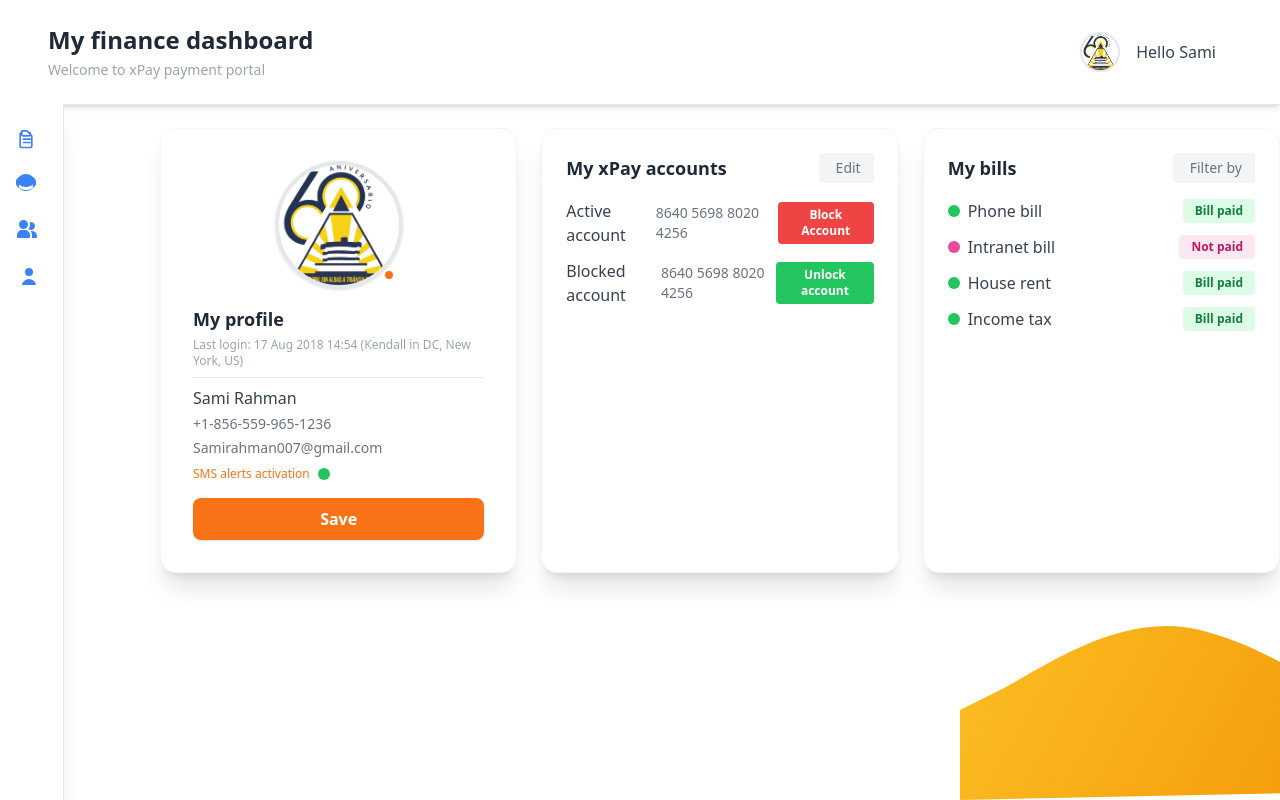
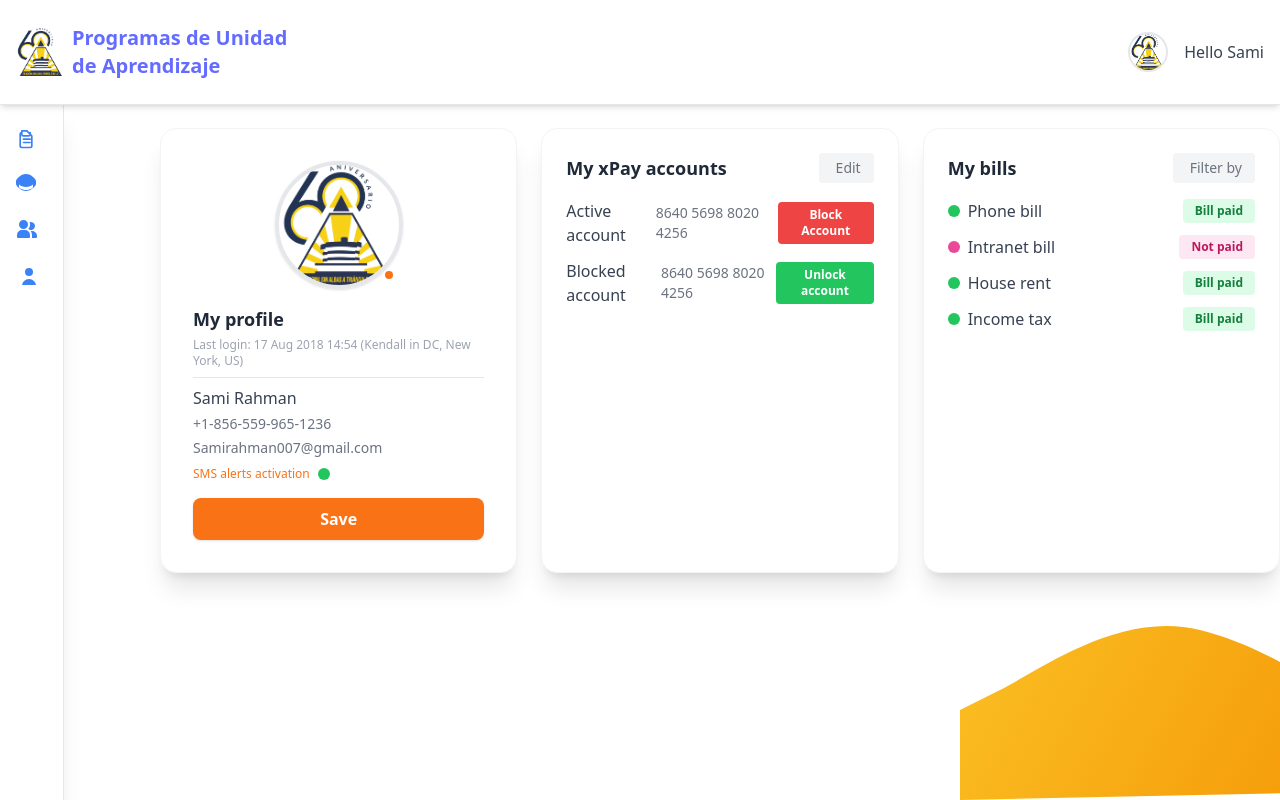
Before and after one commit to OskarAPP/PlaneacionPUA, a React (Vite) app in the folder frontend/: page /perfilusuario in a window 1280 px wide. Built offline with nearby package versions, Linux system fonts and the light colour scheme; sample sign-in values are in the browser's storage.

Commit message:
Margen
margen

```diff
--- a/frontend/src/PanelAcceso.jsx
+++ b/frontend/src/PanelAcceso.jsx
@@ -126,10 +126,10 @@ const PanelAcceso = () => {
         <div className="w-full px-3 py-3 lg:px-5 lg:pl-3">
           <div className="flex items-center justify-between">
             <div className="flex items-center justify-start">
-              <a href="../Dashboard" className="flex ms-2 md:me-24">
+              <a href="../Dashboard" className="flex items-center ms-4">
                 <img
                   src="../src/imagenes/60aniversario.png"
-                  className="h-8 me-3"
+                  className="h-12 me-3"
                   alt="FDI"
                 />
                 <span className="self-center text-xl font-semibold whitespace-nowrap">
--- a/frontend/src/Perfil/PerfilUsuario.jsx
+++ b/frontend/src/Perfil/PerfilUsuario.jsx
@@ -217,10 +217,18 @@ const PerfilUsuario = () => {
       {/* MAIN DASHBOARD */}
       <div className="flex-1 min-h-screen flex flex-col bg-white ml-16 md:ml-40">
         {/* Header */}
-        <header className="fixed top-0 left-0 right-0 z-10 flex items-center justify-between px-12 py-6 bg-white border-b shadow-md">
+        <header className="fixed top-0 left-0 right-0 z-50 flex items-center justify-between py-6 bg-white border-b shadow-md">
           <div>
-            <div className="text-2xl font-semibold text-gray-800">My finance dashboard</div>
-            <div className="text-sm text-gray-400 mt-1">Welcome to xPay payment portal</div>
+            <a href="../PanelAcceso" className="flex items-center ms-4">
+              <img
+                src="../src/imagenes/60aniversario.png"
+                className="h-12 me-2"
+                alt="FDI"
+              />
+              <span className="self-center text-xl font-semibold whitespace-nowrap">
+                Programas de Unidad<br />de Aprendizaje
+              </span>
+            </a>
           </div>
           <div className="flex items-center gap-4">
             <img src={usuario.foto} className="w-10 h-10 rounded-full object-cover border-2 border-gray-200" alt="avatar" />
```
